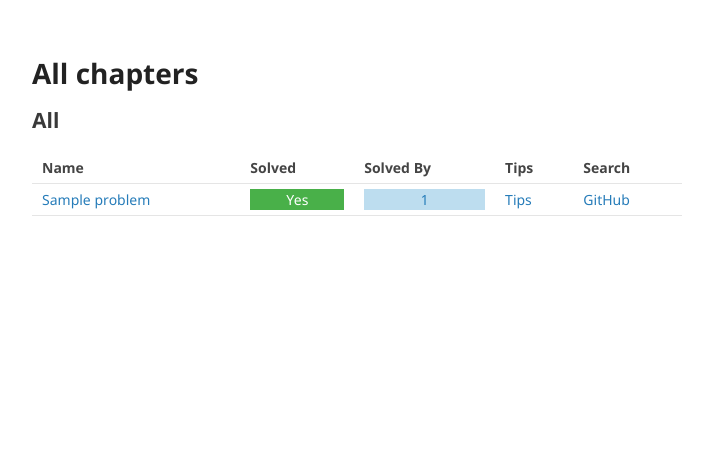
After one commit to sjsakib/psbookprogress, a Django app: a page that uses templates/progress/show_problems.html in a window 1280 px wide. The commit adds this page. Shown: the top 456 px of the page, without its empty margins (438-1151 px from the left). Run offline with Django 3.2, Linux system fonts and the light colour scheme; tables that the repository leaves empty hold one stand-in row (values such as "Sample post").

Commit message:
added show_problems

```diff
--- a/progress/models.py
+++ b/progress/models.py
@@ -34,6 +34,19 @@ class Problem(models.Model):
     chapter = models.ForeignKey(Chapter)
     part = models.ForeignKey(Part)
 
+    def solved_by(self):
+        return self.userprofile_set.count()
+
+    def get_link(self):
+        if self.judge.slug == 'uva':
+            return "https://uva.onlinejudge.org/index.php?option=com_onlinejudge&Itemid=8&category=24&page=show_problem&problem="+self.pid
+        elif self.judge.slug == 'loj':
+            return ''
+        elif self.judge.slug == 'cf':
+            return ''
+        elif self.judge.slug == 'timus':
+            return "http://acm.timus.ru/problem.aspx?num="+self.pid
+
     def __str__(self):
         return self.name
 
--- a/progress/urls.py
+++ b/progress/urls.py
@@ -2,7 +2,8 @@ from django.conf.urls import url
 from progress import views
 
 urlpatterns = [
-    url(r'^profile/(?P<username>.+)/$', views.profile, name='profile'),
+    url(r'^profile/(?P<username>[^/]+)/$', views.profile, name='profile'),
+    url(r'^showproblems/(?P<chapter_slug>ch-\w+)/(?P<part>\w+)/(?P<username>[^/]+)/', views.show_problems, name='show_problems'),
     url(r'^test/$', views.test, name='test'),
     url(r'^update/$', views.update, name='update')
 ]
--- a/progress/views.py
+++ b/progress/views.py
@@ -19,15 +19,15 @@ def profile(request, username):
 
     ch_list = []
 
-    all_chapters = {'chapter': Chapter(name='All Chapters', slug=''), 'parts': []}
-    for i in range(6):
-        all_chapters['parts'].append({'all': 0, 'solved': 0})
-    all_chapters['parts'][-1]['all'] = book_all.count()
+    all_chapters = {'chapter': Chapter(name='All Chapters', slug='ch-all'), 'parts': []}
+    for part in all_parts:
+        all_chapters['parts'].append({'part': part.slug, 'all': 0, 'solved': 0})
+    all_chapters['parts'].append({'part': 'all', 'all': book_all.count(), 'solved': 0})
 
     for chapter in chapters:
         chapter_all = book_all.filter(chapter=chapter)
         ch = {'chapter': chapter, 'parts': []}
-        ch_total = {'all': chapter_all.count(), 'solved': 0}
+        ch_total = {'part': 'all', 'all': chapter_all.count(), 'solved': 0}
 
         for i, part in enumerate(all_parts):
             part_all = chapter_all.filter(part=part)
@@ -45,6 +45,32 @@ def profile(request, username):
     ch_list.append(all_chapters)
 
     return render(request, 'progress/profile.html', context={'profile': profile, 'chapters': ch_list})
+
+
+def show_problems(request, chapter_slug, part, username=''):
+    q = Q()
+    if chapter_slug != 'ch-all':
+        chapter = Chapter.objects.filter(slug=chapter_slug).first()
+        if chapter:
+            q &= Q(chapter__pk=chapter.pk)
+    else:
+        chapter = Chapter(name='All chapters')
+
+    if part != 'all':
+        q &= Q(part__slug=part)
+
+    problems = Problem.objects.filter(q)
+
+    for p in problems:
+        if p.userprofile_set.filter(user__username=username).exists():
+            p.solved = True
+        else:
+            p.solved = False
+
+    context_dict = {'problems': problems}
+    context_dict['chapter'] = chapter
+    context_dict['part'] = part
+    return render(request, 'progress/show_problems.html', context=context_dict)
 
 
 @csrf_exempt
--- a/static/css/main.css
+++ b/static/css/main.css
@@ -37,3 +37,31 @@ ul.menu {
     list-style: none;
     padding: 0px;
 }
+
+.bool {
+    color: white;
+    padding: 0 1em;
+    display: block;
+    text-align: center;
+}
+
+.yes {
+    background: #49b049;
+}
+
+.no {
+    background: #be5147;
+}
+
+a.block {
+    display: block;
+    padding: 0 0px;
+    background: #bdddef;
+    text-align: center;
+}
+
+td > a:hover, td > a:focus {
+    font-weight: normal;
+    color: white;
+    background: #267CB9;
+}
--- a/templates/progress/profile.html
+++ b/templates/progress/profile.html
@@ -4,6 +4,10 @@
 {% block title_block %}
   Profile of {{profile.user.username}}
 {% endblock title_block %}
+
+{% block header_block %}
+
+{% endblock header_block %}
 
 {% block section_block %}
   <h1> Progress of {{profile.user.username}}</h1>
@@ -31,7 +35,7 @@
           {% for part in chapter.parts %}
             <td>
               {% if part.all %}
-                <a href="" title="{{part.solved}} out of {{part.all}}">
+                <a href="{% url 'show_problems' chapter.chapter.slug part.part profile.user.username %}" title="{{part.solved}} out of {{part.all}}">
                   <progress value="{{part.solved}}" max="{{part.all}}"></progress>
                 </a>
               {% endif %}
--- /dev/null
+++ b/templates/progress/show_problems.html
@@ -0,0 +1,40 @@
+{% extends "progress/base.html" %}
+
+{% block title_block %}
+  {% if chpter.slug %} Chapter - {{ chapter.slug | slice:"3:" | upper }} | {% endif %}
+  {{chapter.name}} | {{part | capfirst }}
+{% endblock title_block %}
+
+
+{% block section_block %}
+  <h1> {{chapter.name}} </h1>
+  <h2> {{part | capfirst }} </h2>
+  <table>
+    <thead>
+      <tr>
+        <th>Name</th>
+        <th>Solved</th>
+        <th>Solved By</th>
+        <th>Tips</th>
+        <th>Search</th>
+      </tr>
+    </thead>
+    <tbody>
+      {% for problem in problems %}
+        <tr>
+          <td><a href="{{problem.get_link}}">{{problem.name}}</a></td>
+          <td>
+            {% if problem.solved %}
+              <span class="bool yes">Yes</span>
+            {% else %}
+              <span class="bool no">No</span>
+            {% endif %}
+          </td>
+          <td><a href="" class="block">{{problem.solved_by}}</a></td>
+          <td><a href="">Tips</a></td>
+          <td class="fixed"><a href="https://github.com/shanto86/problem-book-1-solutions/search?utf8=%E2%9C%93&q={{problem.name|add:' in:file,path'|urlencode}}&type=">GitHub</a></td>
+        </tr>
+      {% endfor %}
+    </tbody>
+  </table>
+{% endblock section_block %}
```
